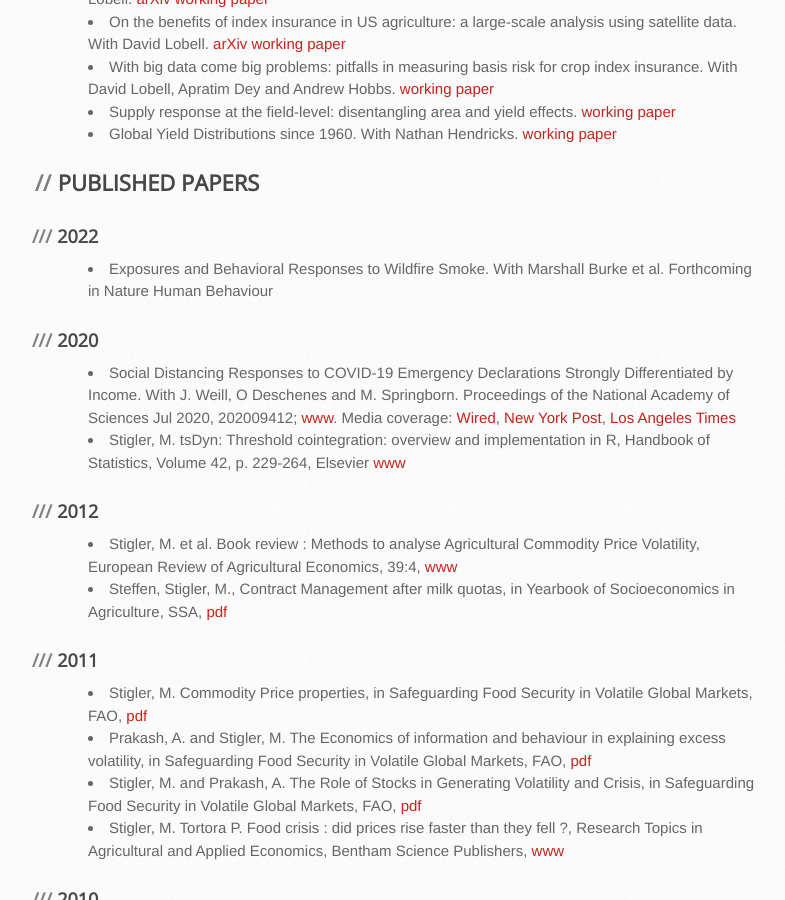
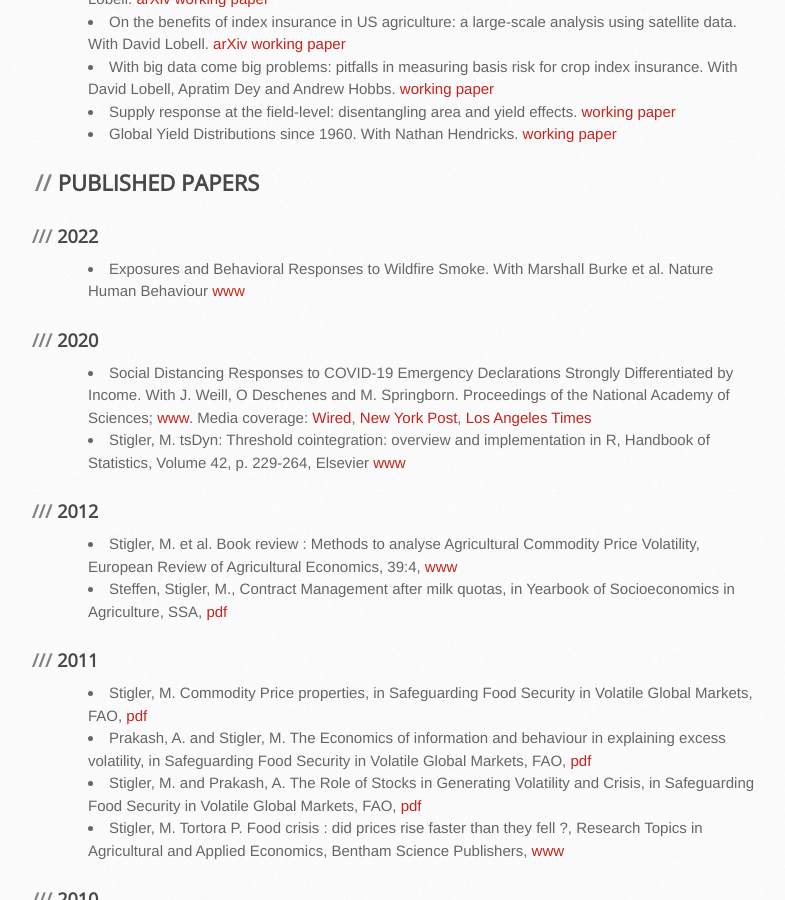
Before and after one commit to MatthieuStigler/MatthieuStigler.github.io, a Jekyll site: the page built from Research.Md, in a window 1280 px wide and 900 px high, scrolled down 494 px. Shown: the whole window, without its empty margins (102-887 px from the left). Built offline with Jekyll 4.4.1, drawn with Linux system fonts in a browser that asks for light colours.

Commit message:
Update Research.Md

```diff
--- a/Research.Md
+++ b/Research.Md
@@ -19,11 +19,11 @@
 
 ### 2022
 
-- *Exposures and Behavioral Responses to Wildfire Smoke*. With Marshall Burke et al. Forthcoming in Nature Human Behaviour
+- *Exposures and Behavioral Responses to Wildfire Smoke*. With Marshall Burke et al. Nature Human Behaviour [www](https://www.nature.com/articles/s41562-022-01396-6)
 
 ### 2020
 
-- *Social Distancing Responses to COVID-19 Emergency Declarations Strongly Differentiated by Income*. With J. Weill, O Deschenes and M. Springborn. Proceedings of the National Academy of Sciences Jul 2020, 202009412; [www](https://doi.org/10.1073/pnas.2009412117). Media coverage: [Wired](https://www.wired.com/story/your-income-predicts-how-well-you-can-socially-distance/), [New York Post](https://nypost.com/2020/07/31/social-distancing-substantially-varies-by-income-study-finds/), [Los Angeles Times](https://www.latimes.com/california/story/2020-08-23/another-coronavirus-inequity-those-who-can-afford-to-stay-in-place-and-those-who-must-move)
+- *Social Distancing Responses to COVID-19 Emergency Declarations Strongly Differentiated by Income*. With J. Weill, O Deschenes and M. Springborn. Proceedings of the National Academy of Sciences; [www](https://doi.org/10.1073/pnas.2009412117). Media coverage: [Wired](https://www.wired.com/story/your-income-predicts-how-well-you-can-socially-distance/), [New York Post](https://nypost.com/2020/07/31/social-distancing-substantially-varies-by-income-study-finds/), [Los Angeles Times](https://www.latimes.com/california/story/2020-08-23/another-coronavirus-inequity-those-who-can-afford-to-stay-in-place-and-those-who-must-move)
  - Stigler, M. tsDyn: Threshold cointegration: overview and implementation in R, *Handbook of Statistics, Volume 42*, p. 229-264, Elsevier
 [www](https://www.sciencedirect.com/science/article/pii/S0169716119300355?via%3Dihub)
 
```
